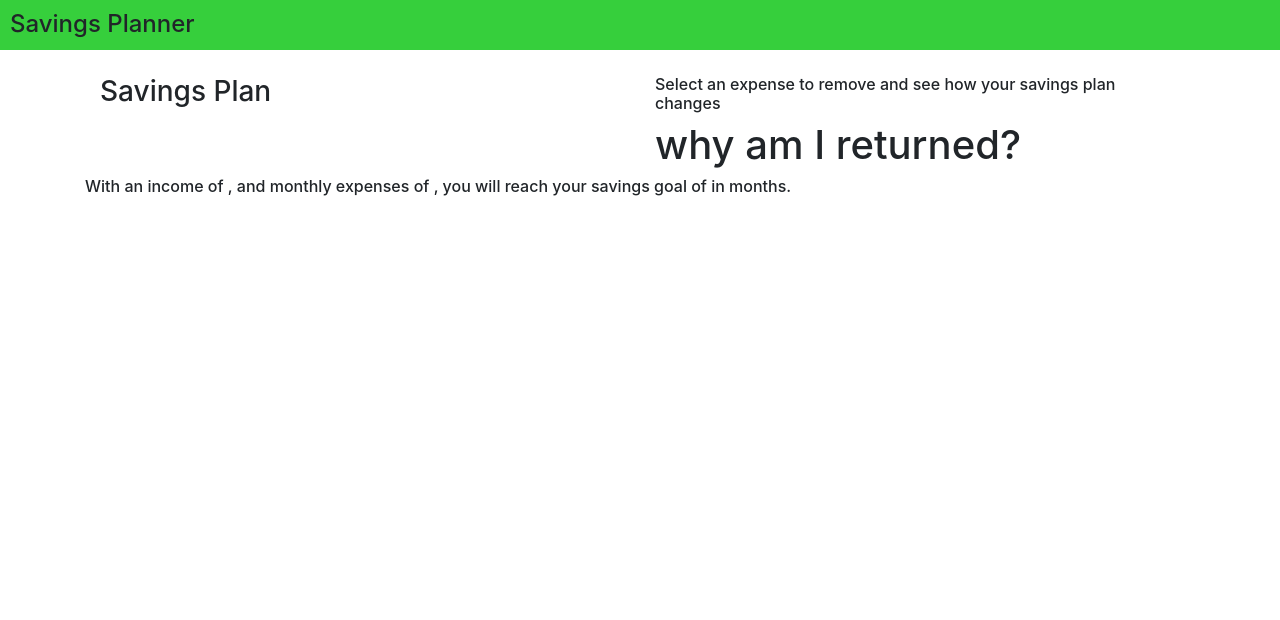
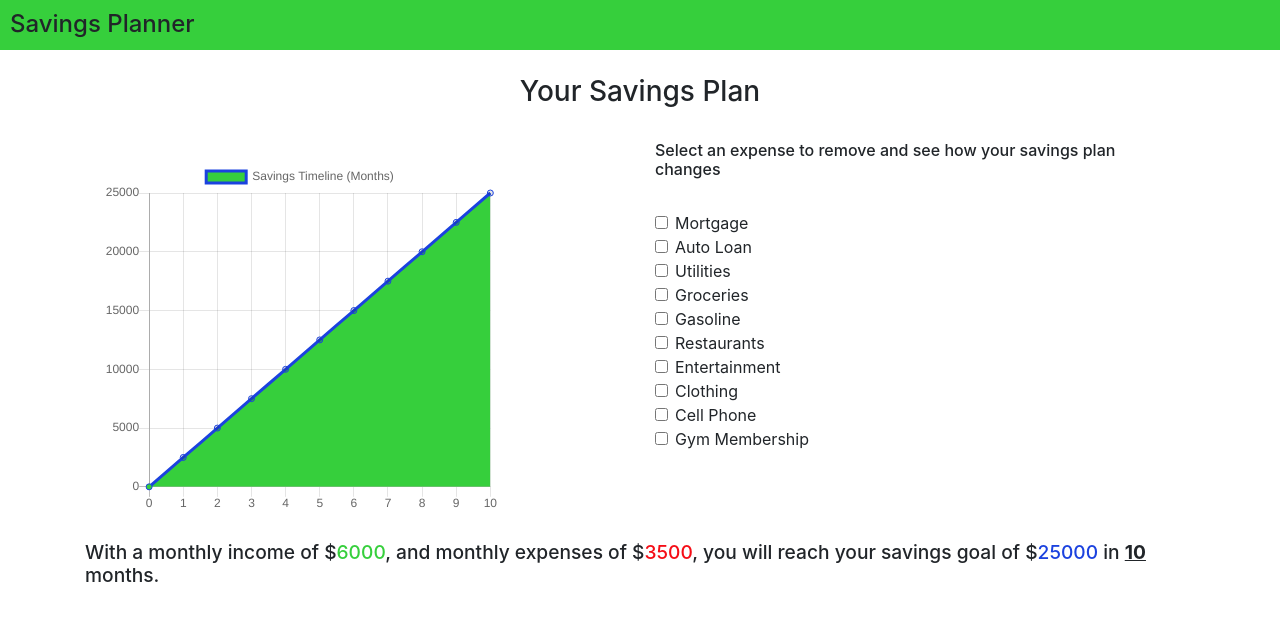
Before and after one commit to kylestefano/savings-planner, a React (Create React App) app in the folder client/: page /budget/budgetPlanner in a window 1280 px wide. Shown: the top 620 px of the page. Built offline with nearby package versions, Linux system fonts and the light colour scheme; no server answers.

Commit message:
built SavingsPlan.js to replace BudgetPlanner.js. Only has static data, and returns value to the console when exoense item is checked

```diff
--- a/client/src/components/App.js
+++ b/client/src/components/App.js
@@ -6,6 +6,7 @@ import { Container } from "react-bootstrap";
 
 import InputForm from "./InputForm";
 import BudgetPlanner from "./BudgetPlanner";
+import SavingsPlan from "./SavingsPlan";
 
 
 
@@ -18,8 +19,8 @@ const App = () => {
         <Container id="app_view">
           <Switch>
             <Route exact path={"/"} component={InputForm} />
-            <Route path={"/budget/budgetPlanner"} component={BudgetPlanner} />
-
+            {/* <Route path={"/budget/budgetPlanner"} component={BudgetPlanner} /> */}
+            <Route path={"/budget/budgetPlanner"} component={SavingsPlan} />
           </Switch>
         </Container>
       </div>
--- a/client/src/components/BudgetPlanner.js
+++ b/client/src/components/BudgetPlanner.js
@@ -262,10 +262,10 @@ class BudgetPlanner extends Component {
         <div className="container">
           <div className="row">
             <div className="col-sm">
-              <div className="graph-header">
+              <div className="graph-header text-center">
                <h3>Savings Plan</h3>
               </div>
-              <div className="savings-graph">
+              <div className="savings-graph text-center" align="center">
                {this.renderGraph()}
               </div>
             </div>
--- /dev/null
+++ b/client/src/components/SavingsPlan.js
@@ -0,0 +1,251 @@
+import React, { Component } from "react";
+// import { Link } from "react-router-dom";
+import { Row, Col, Container, Form } from "react-bootstrap";
+import { connect } from "react-redux";
+import "../index.css";
+import { getBudget, updateBudget } from "../actions/index.js";
+import { bindActionCreators } from "redux";
+import {Pie, Doughnut, Line} from 'react-chartjs-2';
+
+
+
+class SavingsPlan extends Component {
+
+    constructor(props) {
+      super(props);
+
+    }
+
+    componentDidMount() {
+
+      function getRandomInt(max) {
+        return Math.floor(Math.random() * Math.floor(max));
+      };
+      const userId = localStorage.getItem('my_user_id')
+
+      if (!userId) {
+        localStorage.setItem('my_user_id', getRandomInt(100000))
+      };
+
+      this.props.getBudget(userId)
+
+
+
+      // this.renderChart();
+    }
+
+    // componentDidUpdate() {
+    //   function getRandomInt(max) {
+    //     return Math.floor(Math.random() * Math.floor(max));
+    //   };
+    //   const userId = localStorage.getItem('my_user_id')
+
+    //   if (!userId) {
+    //     localStorage.setItem('my_user_id', getRandomInt(100000))
+    //   };
+    //   this.props.updateBudget(userId)
+    // }
+
+
+    buildBudgetData() {
+
+
+    //   let graphData = []
+    //   let graphXAxis = []
+
+
+
+      let budgetData = {
+        labels: [0, 1, 2, 3, 4, 5, 6, 7, 8, 9, 10],
+         //labels: this.props.budget.budget.data.expenses.map((category, index) => index),
+        datasets: [{
+          label: ["Savings Timeline (Months)"],
+          data: [0, 2500, 5000, 7500, 10000, 12500, 15000, 17500, 20000, 22500, 25000],
+          // this.props.,
+          fill: true,
+          borderColor: "#1b42df",
+          backgroundColor: [
+            "#36cf3c",
+
+            ],
+        }]
+      }
+      return budgetData;
+    }
+
+
+
+    renderGraph() {
+
+      let data = this.props.budget;
+      let budgetOptions = {
+        title: {
+        display: true,
+        // text: "Savings Timeline",
+        fontSize:20
+        },
+        maintainAspectRatio: false,
+        responsive: false
+      }
+
+
+        return <Line data={this.buildBudgetData()} options={budgetOptions} height={400} width={400} />;
+
+
+    }
+
+
+    toggleExpense(e) {
+    //   if (this.props.budget.expenses) {
+
+      console.log("this is the target ", e.target.value)
+      e.preventDefault()
+    //   let category = e.target.value
+    //   let newData = this.props.budget.expenses.filter(expenses => expenses.category !== category )
+    //   this.props.updateBudget(newData, () => {
+    //     console.log('hello')
+    //   })
+    // }
+    }
+
+    renderChecklist() {
+
+
+
+      let data = this.props;
+
+      console.log("this would be our props ", data)
+
+
+        return  (
+                <div className="form-group">
+
+                  <div className="form-check">
+                    <label className="form-check-label" >
+                      <input className="form-check-input" type="checkbox" value="Mortgage" id="defaultCheck1" onClick={this.toggleExpense}/>
+                      Mortgage
+                    </label>
+                  </div>
+                  <div className="form-check">
+                    <input className="form-check-input" type="checkbox" value="Auto Loan" id="defaultCheck2" onClick={this.toggleExpense}/>
+                    <label className="form-check-label" >
+                      Auto Loan
+                    </label>
+                  </div>
+                  <div className="form-check">
+                    <input className="form-check-input" type="checkbox" value="Utilities" id="defaultCheck3" onClick={this.toggleExpense}/>
+                    <label className="form-check-label" >
+                      Utilities
+                    </label>
+                  </div>
+                  <div className="form-check">
+                    <input className="form-check-input" type="checkbox" value="Groceries" id="defaultCheck4" onClick={this.toggleExpense}/>
+                    <label className="form-check-label" >
+                      Groceries
+                    </label>
+                  </div>
+                  <div className="form-check">
+                    <input className="form-check-input" type="checkbox" value="Gasoline" id="defaultCheck5" onClick={this.toggleExpense}/>
+                    <label className="form-check-label" >
+                      Gasoline
+                    </label>
+                  </div>
+                  <div className="form-check">
+                    <input className="form-check-input" type="checkbox" value="Restaurants" id="defaultCheck6" onClick={this.toggleExpense}/>
+                    <label className="form-check-label" >
+                      Restaurants
+                    </label>
+                  </div>
+                  <div className="form-check">
+                    <input className="form-check-input" type="checkbox" value="Entertainment" id="defaultCheck7" onClick={this.toggleExpense}/>
+                    <label className="form-check-label" >
+                      Entertainment
+                    </label>
+                  </div>
+                  <div className="form-check">
+                    <input className="form-check-input" type="checkbox" value="Clothing" id="defaultCheck8" onClick={this.toggleExpense}/>
+                    <label className="form-check-label" >
+                      Clothing
+                    </label>
+                  </div>
+                  <div className="form-check">
+                    <input className="form-check-input" type="checkbox" value="Cell Phone" id="defaultCheck9" onClick={this.toggleExpense}/>
+                    <label className="form-check-label" >
+                       Cell Phone
+                    </label>
+                  </div>
+                  <div className="form-check">
+                    <input className="form-check-input" type="checkbox" value="Gym Membership" id="defaultCheck10" onClick={this.toggleExpense}/>
+                    <label className="form-check-label" >
+                      Gym Membership
+                    </label>
+                  </div>
+                </div>
+        )
+
+
+    }
+
+
+    render() {
+
+      let budgetOptions = {
+        title: {
+        display: true,
+        text: "Expenses",
+        fontSize:30
+        },
+        maintainAspectRatio: false,
+        responsive: false
+      }
+      console.log("hopefully data ", this.props)
+      return (
+        <div>
+            <div className="graph-header">
+                <h3>Your Savings Plan</h3>
+            </div>
+            <div className="container">
+                <div className="row">
+                    <div className="col-sm">
+
+                        <div className="savings-graph">
+                            {this.renderGraph()}
+                        </div>
+                    </div>
+                    <div className="col-sm">
+                        <div className="checklist-header">
+                            <br></br>
+                            <h6>Select an expense to remove and see how your savings plan changes</h6>
+                        </div>
+                        <br></br>
+                        <div className="expenses-checlist"></div>
+                            {this.renderChecklist()}
+                        </div>
+                    </div>
+                    <br></br>
+                    <div className="row">
+                        <div className="savings-summary">
+                            <h6 className="summary-text">With a monthly income of $<span className="income">6000</span>, and monthly expenses of $<span className="expences">3500</span>, you will reach your savings goal of $<span className="goal">25000</span> in <span className="months">10</span> months.</h6>
+                        </div>
+                    </div>
+
+            </div>
+        </div>
+
+      );
+    }
+  }
+
+
+  function mapDispatchToProps(dispatch) {
+    return bindActionCreators ( {getBudget, updateBudget}, dispatch);
+
+  }
+
+  function mapStateToProps(state) {
+    return {
+      budget: state.budget,
+    };
+  }
+
+  export default connect(mapStateToProps, mapDispatchToProps)(SavingsPlan);
--- a/client/src/index.css
+++ b/client/src/index.css
@@ -17,3 +17,28 @@
 #amount-text {
     margin: 5px;
 }
+
+.graph-header {
+    text-align: center;
+}
+
+.income {
+    color: #36cf3c;
+}
+
+.expences {
+    color: #f50d16;
+}
+
+.goal {
+    color: #1b42df;
+}
+
+.months {
+    font-weight: bold;
+    text-decoration: underline;
+}
+
+.summary-text {
+    font-size: larger;
+}
```
